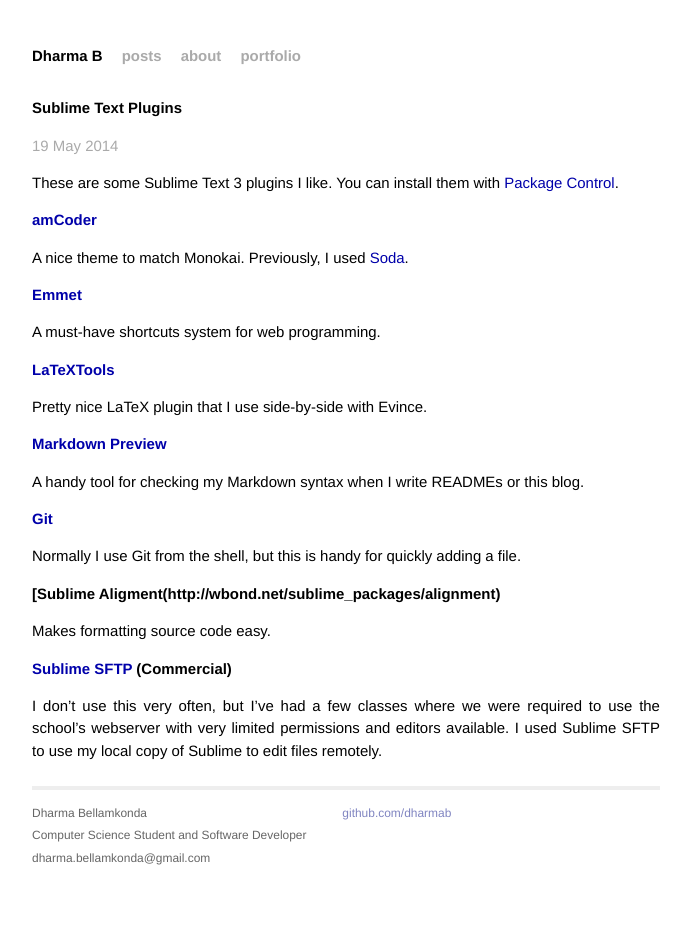
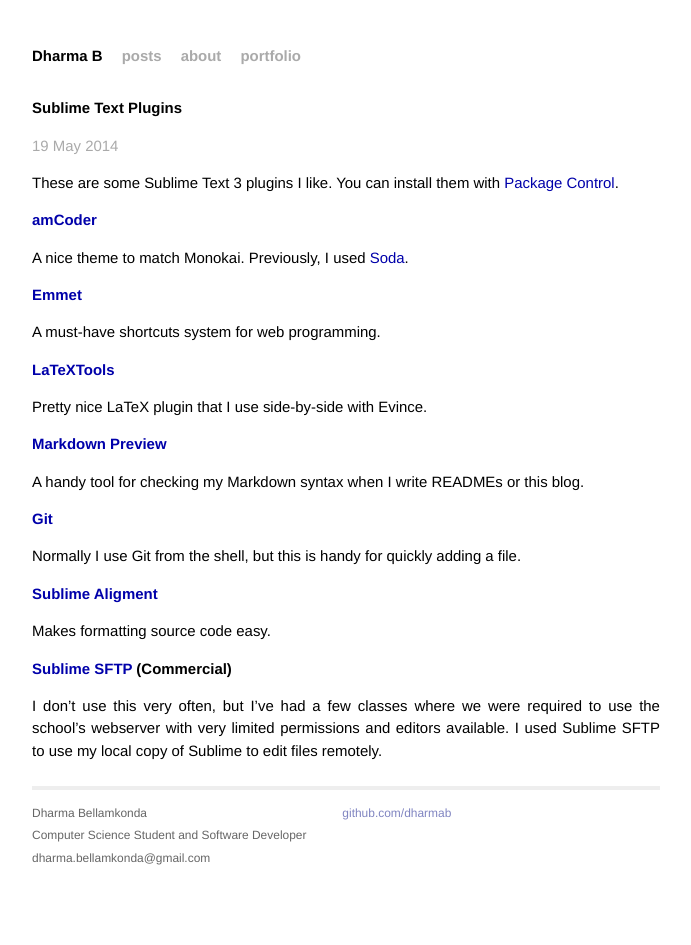
Before and after one commit to dharmab/dharmab.github.io, a Jekyll site: the page built from _posts/2014-05-19-sublime-text-plugins.markdown, in a window 1280 px wide. Shown: the whole page, without its empty margins (294-985 px from the left). Built offline with Jekyll 4.4.1, drawn with Linux system fonts in a browser that asks for light colours; Markdown is read by kramdown in place of the engine named in the settings.

Commit message:
fix formatting

```diff
--- a/_posts/2014-05-19-sublime-text-plugins.markdown
+++ b/_posts/2014-05-19-sublime-text-plugins.markdown
@@ -6,30 +6,30 @@
 
 These are some Sublime Text 3 plugins I like. You can install them with [Package Control](http://sublime.wbond.net).
 
-# [amCoder](https://sublime.wbond.net/packages/Theme%20-%20amCoder)
+###[amCoder](https://sublime.wbond.net/packages/Theme%20-%20amCoder)
 
 A nice theme to match Monokai. Previously, I used [Soda](https://sublime.wbond.net/packages/Theme%20-%20Soda).
 
-# [Emmet](https://sublime.wbond.net/packages/Emmet)
+###[Emmet](https://sublime.wbond.net/packages/Emmet)
 
 A must-have shortcuts system for web programming.
 
-# [LaTeXTools](https://sublime.wbond.net/packages/LaTeXTools)
+###[LaTeXTools](https://sublime.wbond.net/packages/LaTeXTools)
 
 Pretty nice LaTeX plugin that I use side-by-side with Evince.
 
-# [Markdown Preview](https://sublime.wbond.net/packages/Markdown%20Preview)
+###[Markdown Preview](https://sublime.wbond.net/packages/Markdown%20Preview)
 
 A handy tool for checking my Markdown syntax when I write READMEs or this blog.
 
-# [Git](https://sublime.wbond.net/packages/Git)
+###[Git](https://sublime.wbond.net/packages/Git)
 
 Normally I use Git from the shell, but this is handy for quickly adding a file.
 
-# [Sublime Aligment(http://wbond.net/sublime_packages/alignment)
+###[Sublime Aligment](http://wbond.net/sublime_packages/alignment)
 
 Makes formatting source code easy.
 
-# [Sublime SFTP](http://wbond.net/sublime_packages/sftp) (Commercial)
+###[Sublime SFTP](http://wbond.net/sublime_packages/sftp) (Commercial)
 
 I don't use this very often, but I've had a few classes where we were required to use the school's webserver with very limited permissions and editors available. I used Sublime SFTP to use my local copy of Sublime to edit files remotely.
```
